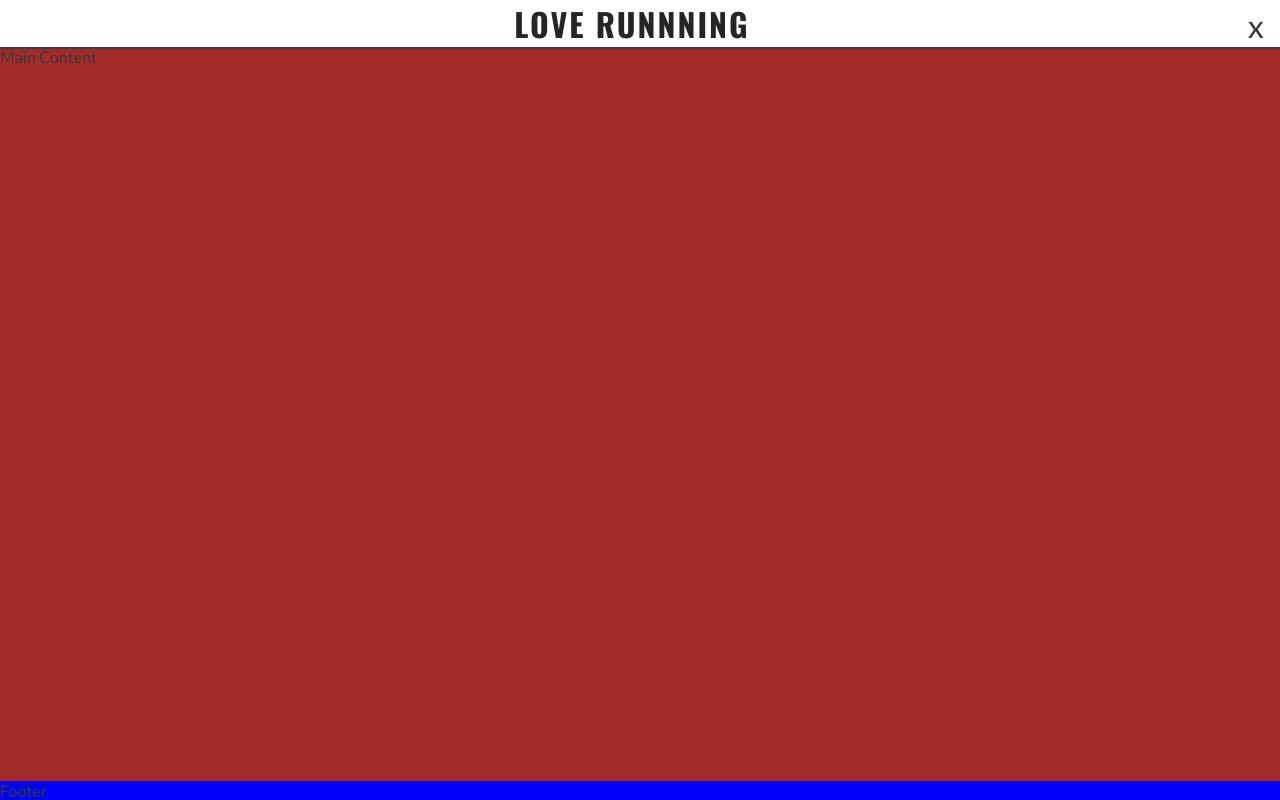
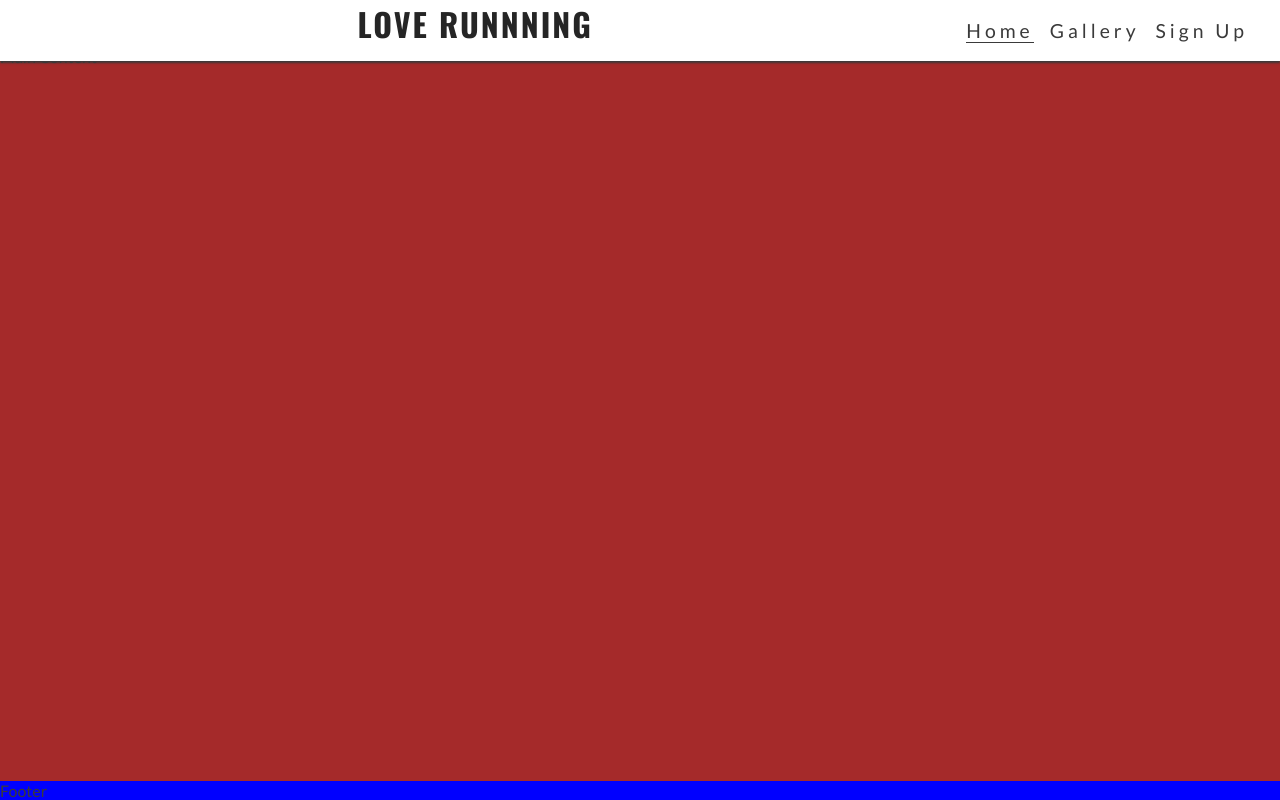
Before and after one commit to Sara-Sundin/love-running, a plain HTML site: page index.html in a window 1280 px wide. Drawn offline with nearby package versions, Linux system fonts and the light colour scheme.

Commit message:
Displayed nav bar items, dide toggle label

```diff
--- a/assets/css/style.css
+++ b/assets/css/style.css
@@ -100,3 +100,22 @@ main {
 footer {
     background-color: blue;
 }
+/*media query: tablets and larger (768px and up)*/
+@media screen and (min-width: 768px) {
+  nav {
+    display: block;
+    position: relative;
+    box-shadow: none;
+    width: fit-content;
+    padding-right: 1rem;
+  }
+  #menu {
+    display: flex;
+  }
+  #menu > li {
+    padding-left: 1rem;
+  }
+  .nav-toggle-label {
+    display: none;
+  }
+}
```
